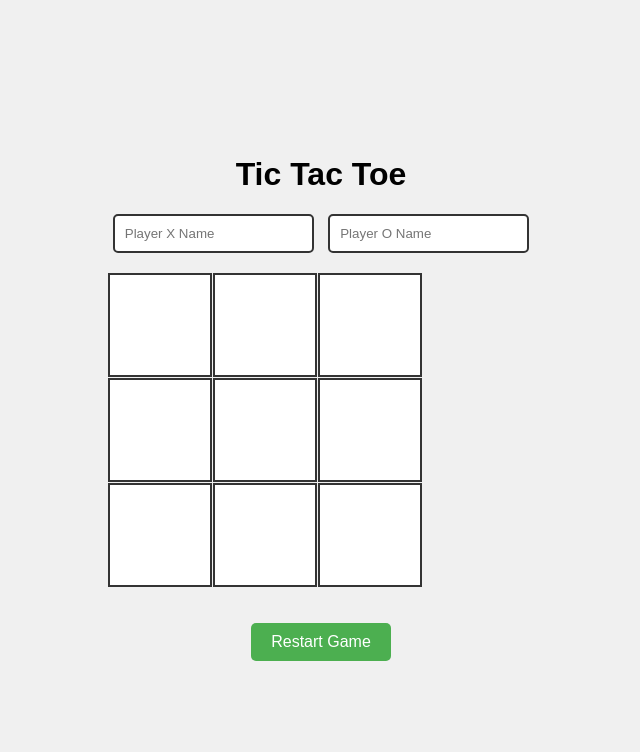
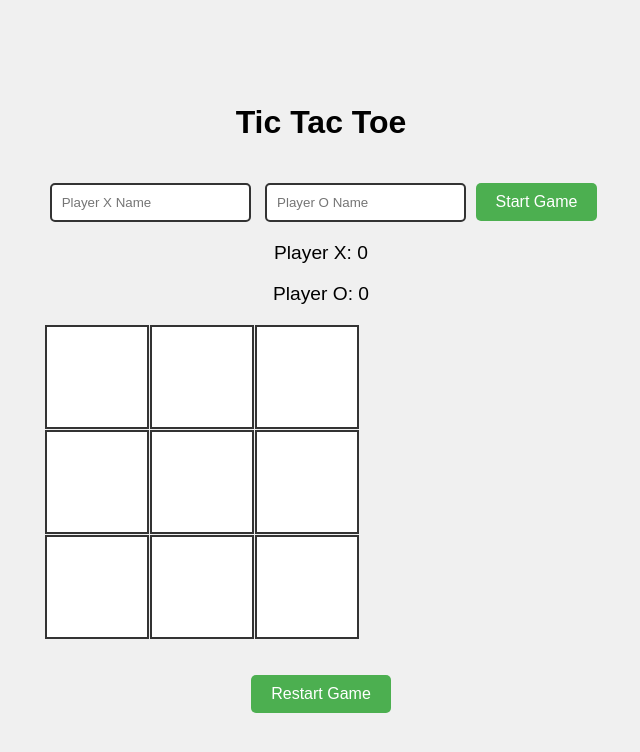
Before and after one commit to amisha-h/PRODIGY_WD_03, a plain HTML site: page index.html in a window 1280 px wide. Shown: the whole page, without its empty margins (319-959 px from the left). Drawn offline with Linux system fonts and the light colour scheme.

Commit message:
Update index.html

```diff
--- a/index.html
+++ b/index.html
@@ -12,9 +12,11 @@
         <div class="player-names">
             <input type="text" id="playerX" placeholder="Player X Name" />
             <input type="text" id="playerO" placeholder="Player O Name" />
+            <button id="startGame">Start Game</button>
         </div>
         <div class="scoreboard">
-
+            <p id="scoreX">Player X: 0</p>
+            <p id="scoreO">Player O: 0</p>
         </div>
         <div class="board" id="board">
             <div class="cell" data-index="0"></div>
```
